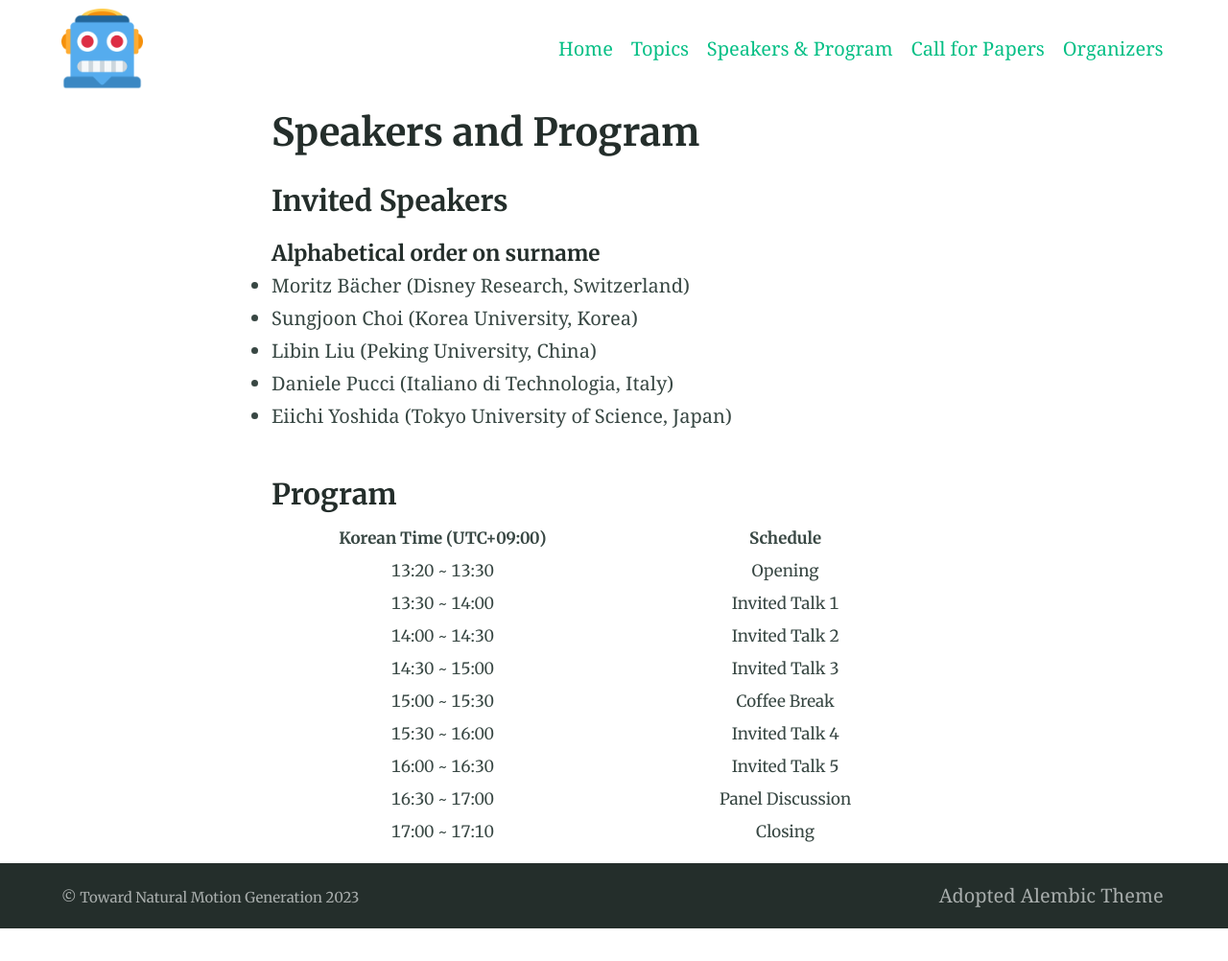
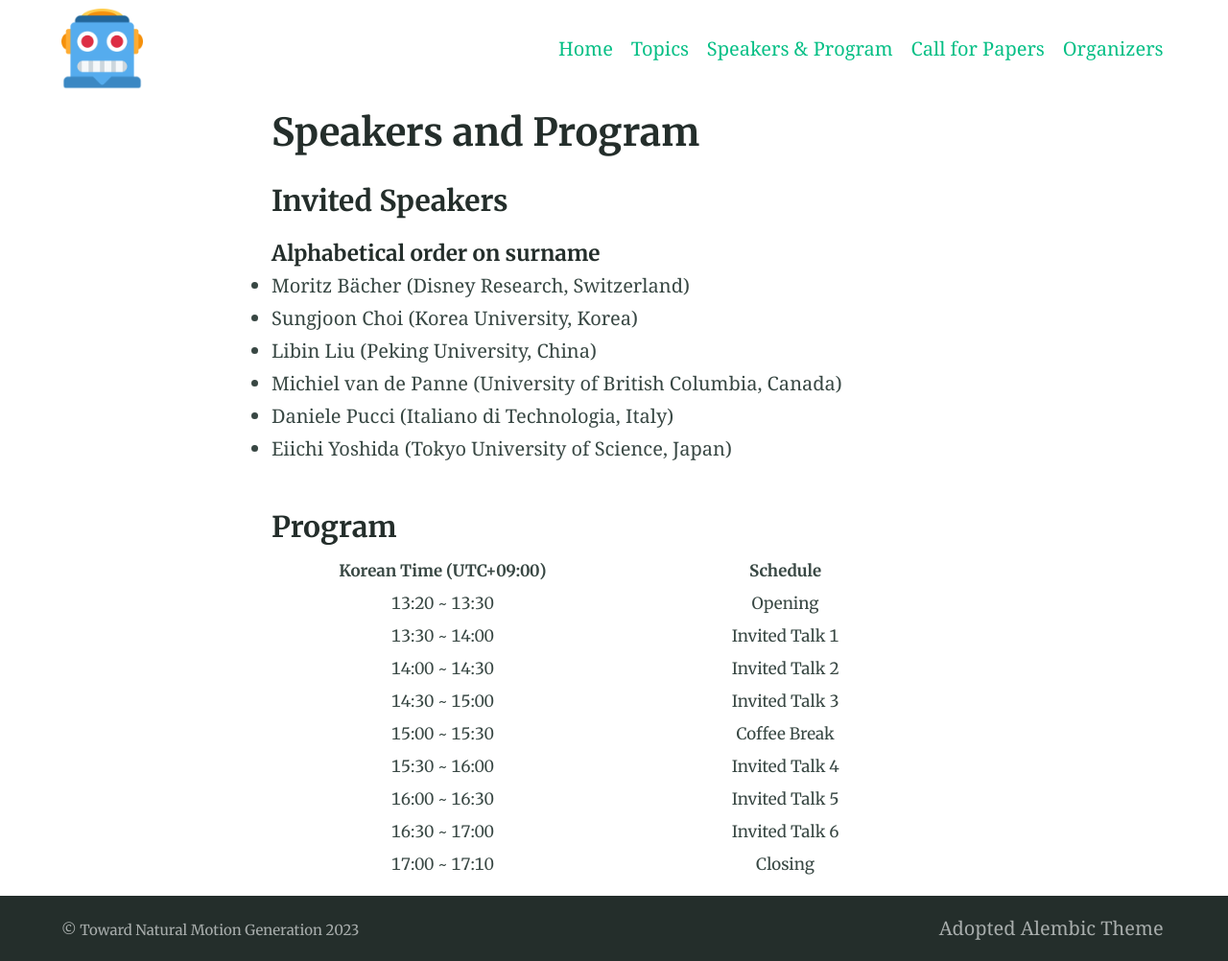
Before and after one commit to toward-natural-motion-generation/rss2023, a Jekyll site: the page built from speakers_and_program.md, in a window 1280 px wide. Shown: the whole page at 96% size. Built offline with Jekyll 4.4.1, drawn with Linux system fonts in a browser that asks for light colours; before the commit the page ends 968 px from its top, so only the background shows below that.

Commit message:
add speaker

```diff
--- a/speakers_and_program.md
+++ b/speakers_and_program.md
@@ -9,6 +9,7 @@ sitemap: false
 * Moritz Bächer (Disney Research, Switzerland)
 * Sungjoon Choi (Korea University, Korea)
 * Libin Liu (Peking University, China)
+* Michiel van de Panne (University of British Columbia, Canada)
 * Daniele Pucci (Italiano di Technologia, Italy)
 * Eiichi Yoshida (Tokyo University of Science, Japan)
 
@@ -48,7 +49,7 @@ sitemap: false
   </tr>
   <tr>
     <td width="50%" style="text-align: center; vertical-align: left;"> 16:30 ~ 17:00 </td>
-    <td width="50%" style="text-align: center; vertical-align: left;"> Panel Discussion </td>
+    <td width="50%" style="text-align: center; vertical-align: left;"> Invited Talk 6 </td>
   </tr>
   <tr>
     <td width="50%" style="text-align: center; vertical-align: left;"> 17:00 ~ 17:10 </td>
```
